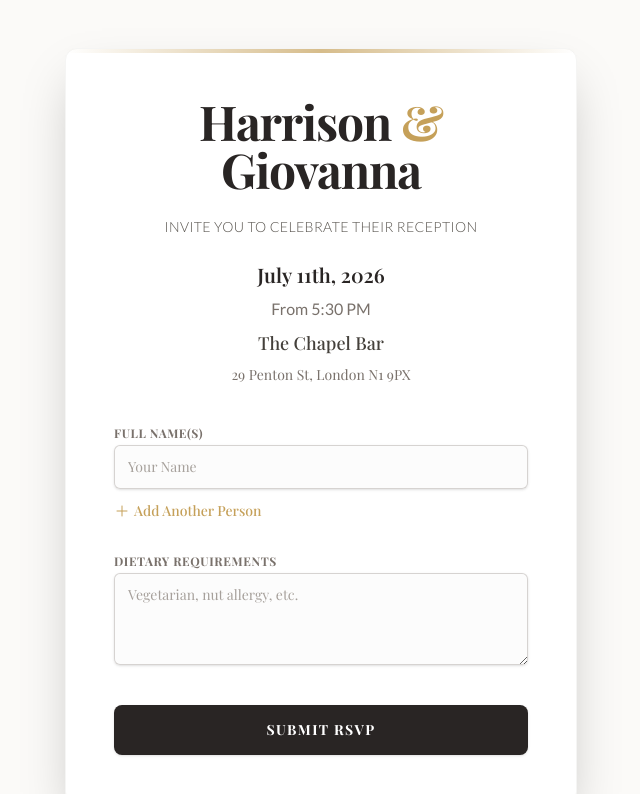
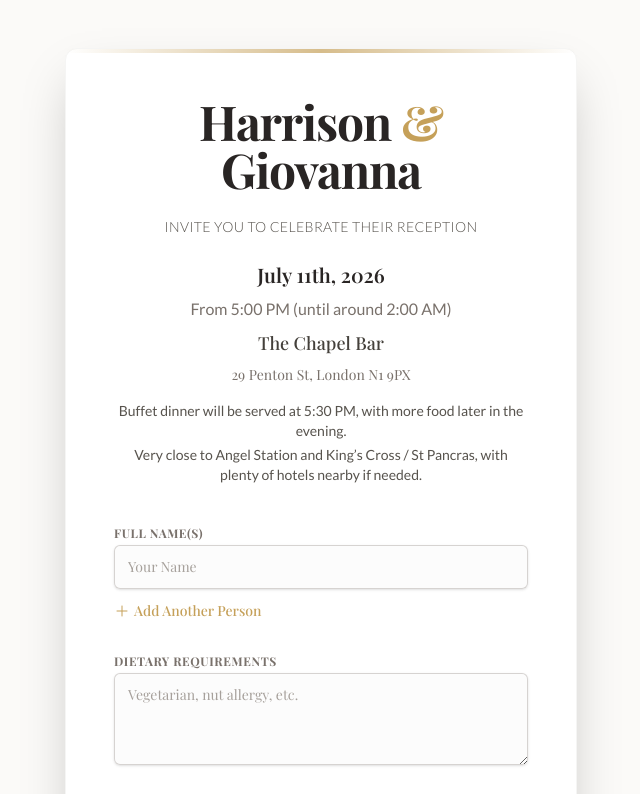
Before and after one commit to HazzaDaBird/ReceptionRSVP, a React (Vite) app: page / in a window 1280 px wide. Shown: the top 794 px of the page, without its empty margins (319-959 px from the left). Built offline with nearby package versions, Linux system fonts and the light colour scheme; a web font is replaced by a local one.

Commit message:
Add reception timing and travel info

```diff
--- a/src/components/RSVPForm.jsx
+++ b/src/components/RSVPForm.jsx
@@ -89,9 +89,13 @@ const RSVPForm = () => {
           </div>
           <div className="mt-6 space-y-2">
             <p className="text-xl font-semibold text-stone-800">July 11th, 2026</p>
-            <p className="text-stone-500 font-sans">From 5:30 PM</p>
+            <p className="text-stone-500 font-sans">From 5:00 PM (until around 2:00 AM)</p>
             <p className="text-lg font-medium text-stone-700 mt-2">The Chapel Bar</p>
             <p className="text-stone-500 text-sm">29 Penton St, London N1 9PX</p>
+            <div className="pt-2 text-stone-600 text-sm font-sans space-y-1">
+              <p>Buffet dinner will be served at 5:30 PM, with more food later in the evening.</p>
+              <p>Very close to Angel Station and King’s Cross / St Pancras, with plenty of hotels nearby if needed.</p>
+            </div>
           </div>
         </div>
 
```
